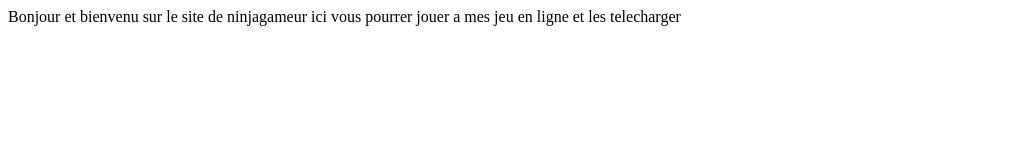
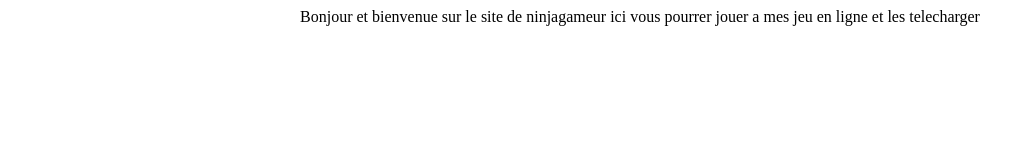
Before and after one commit to ninjacoder-dev/ninjacodeur-game, a plain HTML site: page index.html in a window 1280 px wide. Shown: the whole page, without its empty margins (0-1035 px from the left). Drawn offline with Linux system fonts and the light colour scheme.

Commit message:
index.html

```diff
--- a/index.html
+++ b/index.html
@@ -3,11 +3,13 @@
   <title>Ninjacodeur-game</title>
   <style>
     body{
-      aligne-item: center;
+      align-item: center;
       justify-content: center;
+      place-item: center;
+      text-align: center
     }
   </style>
 </head>
 <body>
-  <p>Bonjour et bienvenu sur le site de ninjagameur ici vous pourrer jouer a mes jeu en ligne et les telecharger</p>
+  <p>Bonjour et bienvenue sur le site de ninjagameur ici vous pourrer jouer a mes jeu en ligne et les telecharger</p>
 </body>
```
